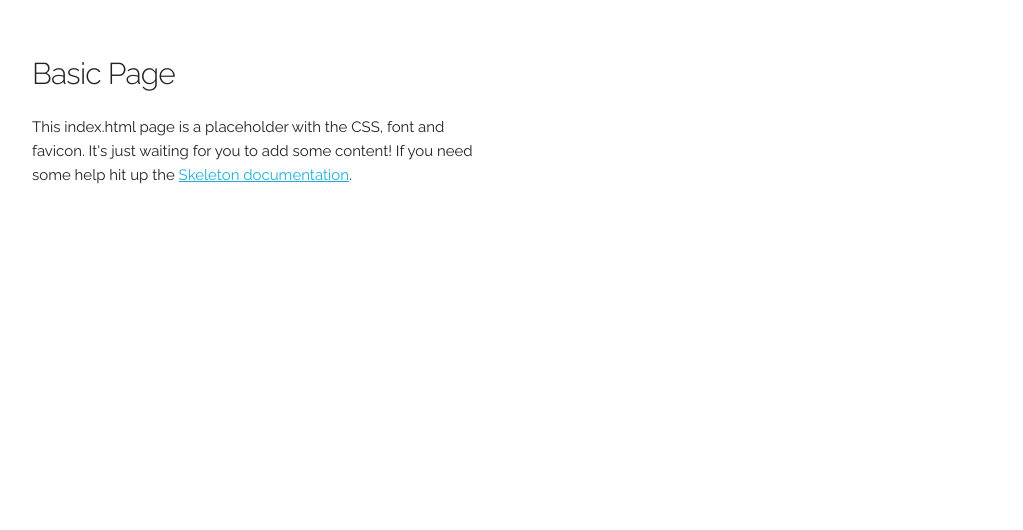
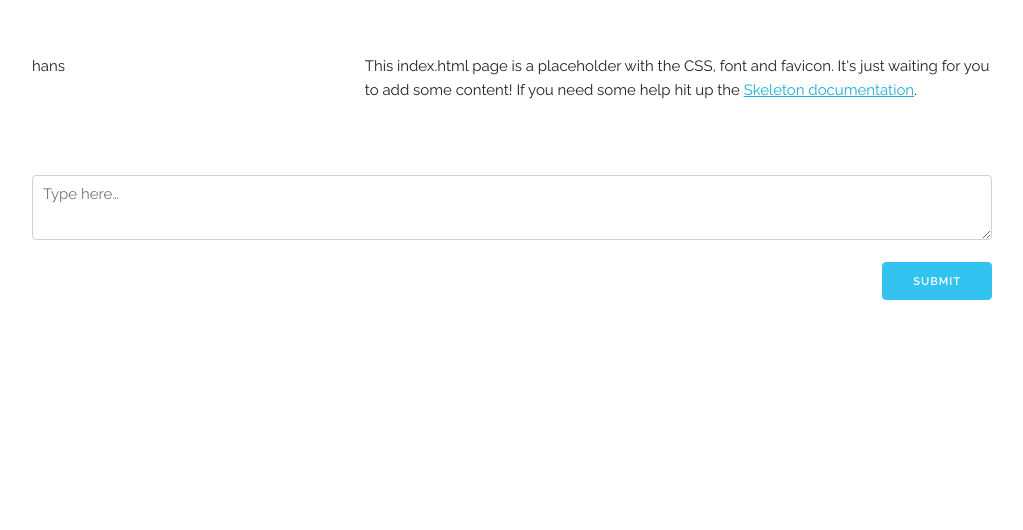
Before and after one commit to laeubli/penstill, a plain HTML site: page index.html in a window 1280 px wide. Shown: the part 186-716 px from the top of the page, without its empty margins (128-1151 px from the left). Drawn offline with Linux system fonts and the light colour scheme; a script that the page names is missing.

Commit message:
implement basic layout

```diff
--- a/index.html
+++ b/index.html
@@ -32,12 +32,26 @@
   <!-- Primary Page Layout
   –––––––––––––––––––––––––––––––––––––––––––––––––– -->
   <div class="container">
-    <div class="row">
-      <div class="one-half column" style="margin-top: 25%">
-        <h4>Basic Page</h4>
-        <p>This index.html page is a placeholder with the CSS, font and favicon. It's just waiting for you to add some content! If you need some help hit up the <a href="http://www.getskeleton.com">Skeleton documentation</a>.</p>
+
+    <div class="row" style="margin-top: 25%">
+      <div class="four columns" id="previous-image-container">
+        <div id="previous-image">hans</div>
+      </div>
+      <div class="eight columns" id="previous-sentence-container">
+        <p id="previous-sentence">This index.html page is a placeholder with the CSS, font and favicon. It's just waiting for you to add some content! If you need some help hit up the <a href="http://www.getskeleton.com">Skeleton documentation</a>.</p>
       </div>
     </div>
+
+    <div class="row" style="margin-top: 5%">
+      <div class="twelve columns" id="current-sentence-container">
+        <form>
+          <textarea class="u-full-width" placeholder="Type here…" id="current-sentence"></textarea>
+          <input class="button-primary u-pull-right" type="submit" value="Submit">
+          <div id="camera" style="width:320px; height:240px;"></div>
+        </form>
+      </div>
+    </div>
+
   </div>
 
 <!-- End Document
```
